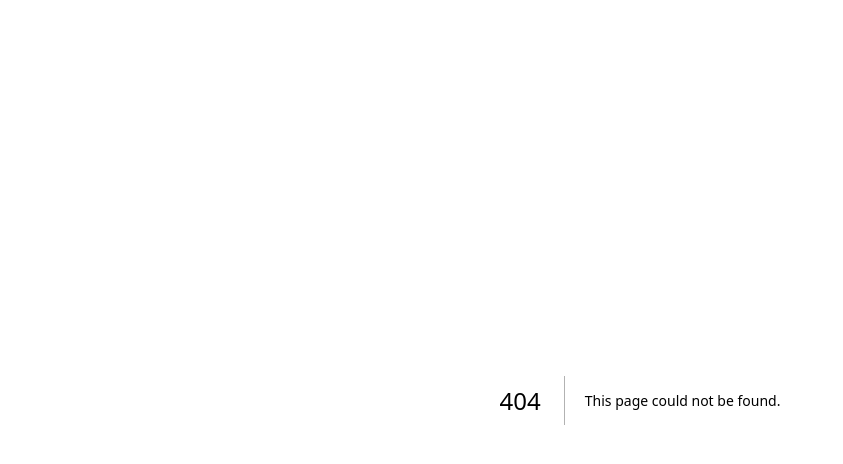
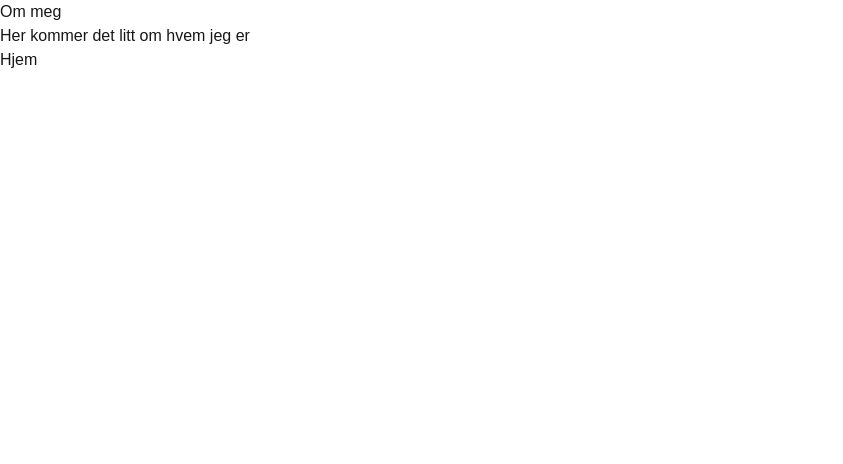
Before and after one commit to Kaiahellem/portfolio, a Next.js app: page /om in a window 1280 px wide. Before the commit this address had no page. Shown: the top 464 px of the page, without its empty margins (0-843 px from the left). Built offline with nearby package versions, Linux system fonts and the light colour scheme.

Commit message:
Add navigation between pages

```diff
--- /dev/null
+++ b/app/om/page.tsx
@@ -0,0 +1,11 @@
+import Link from "next/link";
+
+export default function Om() {
+return (
+    <main>
+        <h1>Om meg</h1>
+        <p>Her kommer det litt om hvem jeg er</p>
+        <Link href="/">Hjem</Link>
+    </main>
+);
+}
--- a/app/page.tsx
+++ b/app/page.tsx
@@ -1,9 +1,11 @@
+import Link from "next/link"
 
 export default function Home() {
   return (
     <main>
       <h1>Kaia Hellem</h1>
       <p>Velkommen til porteføljen min</p>
+      <Link href="/om">Om meg</Link>
     </main>
   )
 }
```
